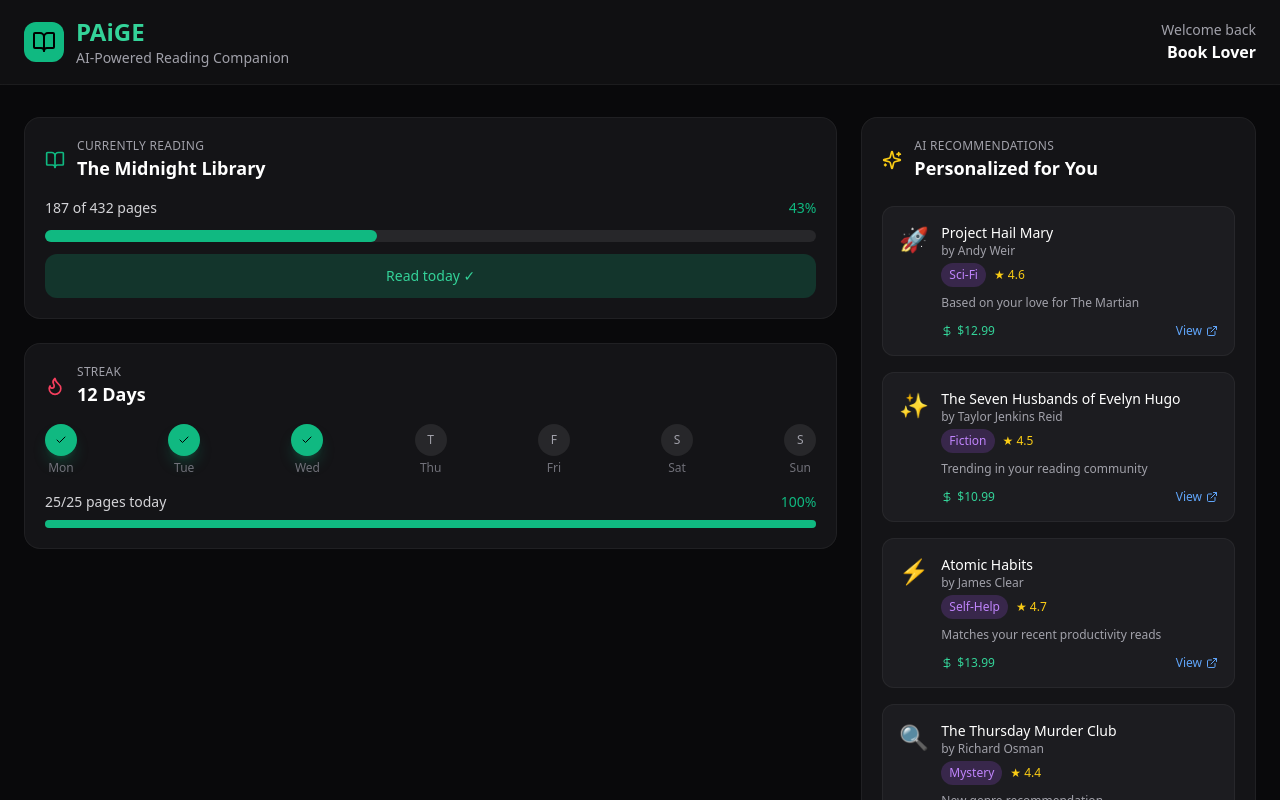
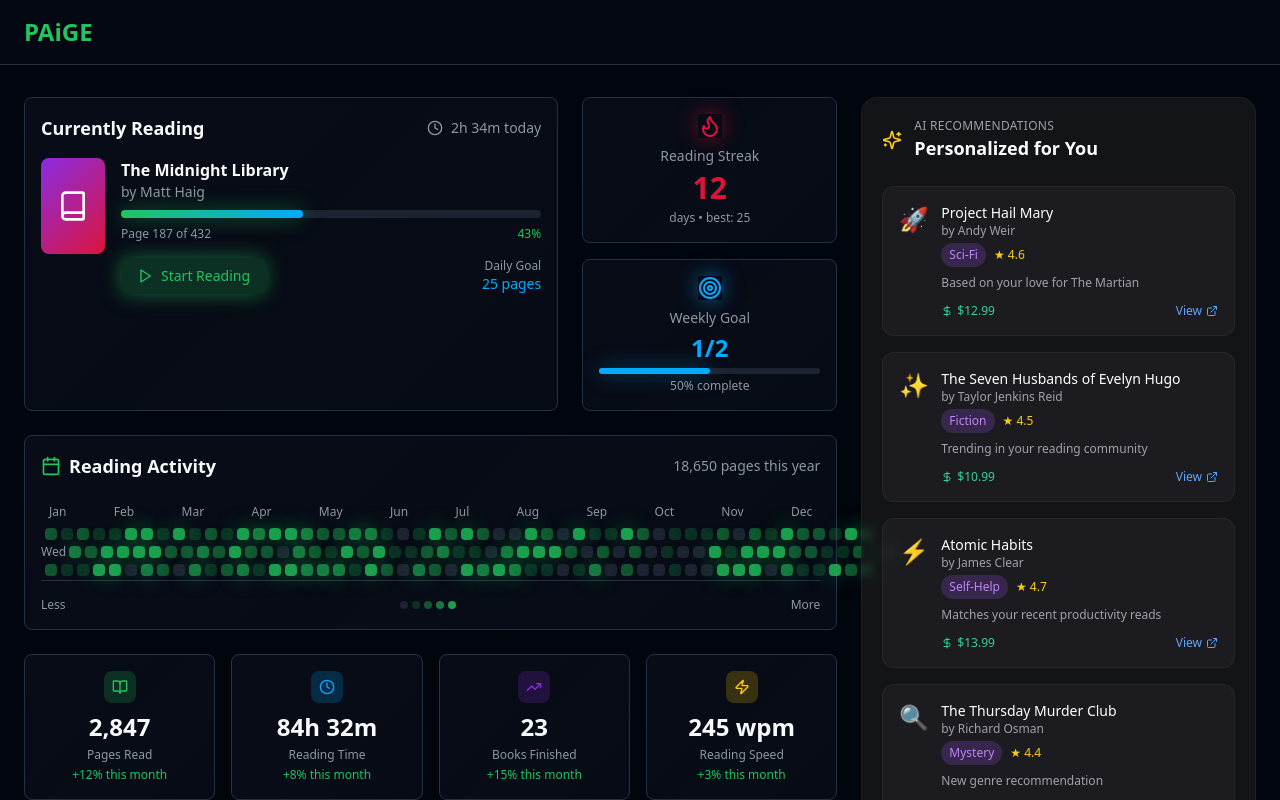
Before and after one commit to Ferxxo-pa/PAiGE, a React (Vite) app: page / in a window 1280 px wide. Shown: the top 800 px of the page. Built offline with nearby package versions, Linux system fonts and the light colour scheme; the HTML template or start-up script is replaced by a standard one.

Commit message:
Visual edit in Lovable

```diff
--- a/src/pages/Index.tsx
+++ b/src/pages/Index.tsx
@@ -1,28 +1,27 @@
-import { BookOpen } from "lucide-react";
-import ReadingTrackerRow from "@/components/ReadingTrackerRow";
+import { BookOpen, Target, Flame, BarChart3, TrendingUp } from "lucide-react";
+import CurrentlyReadingWidget from "@/components/CurrentlyReadingWidget";
+import StreakCounter from "@/components/StreakCounter";
+import GoalsTracker from "@/components/GoalsTracker";
 import BookRecommendations from "@/components/BookRecommendations";
-import CollapsibleReadingActivity from "@/components/CollapsibleReadingActivity";
-
+import ContributionGrid from "@/components/ContributionGrid";
+import AnalyticsDashboard from "@/components/AnalyticsDashboard";
 const Index = () => {
-  return (
-    <div className="min-h-screen bg-zinc-950">
+  return <div className="min-h-screen bg-background">
       {/* Header */}
-      <header className="border-b border-white/5 bg-zinc-900/50 backdrop-blur-sm">
+      <header className="border-b border-border bg-card/50 backdrop-blur-sm">
         <div className="container mx-auto px-6 py-4">
           <div className="flex items-center justify-between">
-            <div className="flex items-center gap-3">
-              <div className="p-2 rounded-xl bg-emerald-500">
-                <BookOpen className="h-6 w-6 text-black" />
-              </div>
+            <div className="flex items-center space-x-3">
+
               <div>
-                <h1 className="text-2xl font-bold text-emerald-400">PAiGE</h1>
-                <p className="text-sm text-zinc-400">AI-Powered Reading Companion</p>
+                <h1 className="text-2xl font-bold text-neon-green">PAiGE</h1>
+
               </div>
             </div>
-            <div className="flex items-center gap-4">
+            <div className="flex items-center space-x-4">
               <div className="text-right">
-                <p className="text-sm text-zinc-400">Welcome back</p>
-                <p className="font-semibold text-white">Book Lover</p>
+
+
               </div>
             </div>
           </div>
@@ -31,25 +30,33 @@ const Index = () => {
 
       {/* Main Dashboard */}
       <main className="container mx-auto px-6 py-8">
-        <div className="grid grid-cols-1 lg:grid-cols-3 gap-6">
-          {/* Left Column - Reading Trackers */}
-          <div className="lg:col-span-2">
-            <ReadingTrackerRow />
+        <div className="grid grid-cols-1 lg:grid-cols-12 gap-6">
+          {/* Left Column - Main Stats */}
+          <div className="lg:col-span-8 space-y-6">
+            {/* Currently Reading & Quick Stats */}
+            <div className="grid grid-cols-1 md:grid-cols-3 gap-6">
+              <div className="md:col-span-2">
+                <CurrentlyReadingWidget />
+              </div>
+              <div className="space-y-4">
+                <StreakCounter />
+                <GoalsTracker />
+              </div>
+            </div>
+
+            {/* Contribution Grid */}
+            <ContributionGrid />
+
+            {/* Analytics Dashboard */}
+            <AnalyticsDashboard />
           </div>
 
-          {/* Right Column - AI Recommendations */}
-          <div className="lg:col-span-1">
+          {/* Right Column - Recommendations */}
+          <div className="lg:col-span-4">
             <BookRecommendations />
           </div>
         </div>
-
-        {/* Reading Activity - Below both columns */}
-        <div className="mt-6">
-          <CollapsibleReadingActivity />
-        </div>
       </main>
-    </div>
-  );
+    </div>;
 };
-
 export default Index;
```
